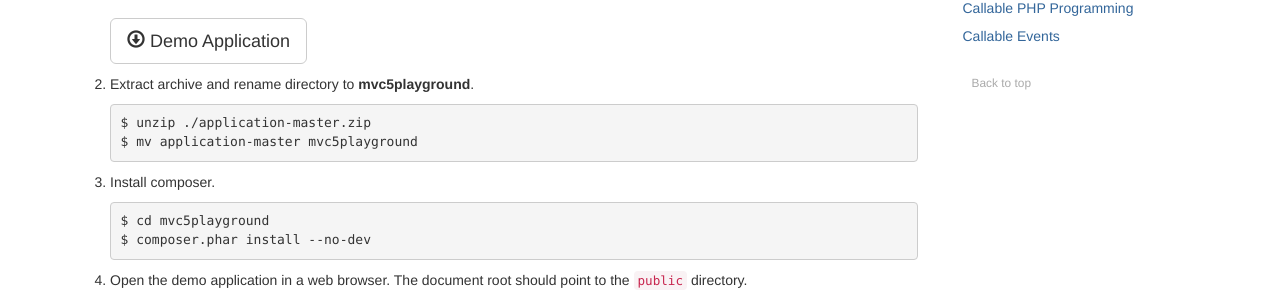
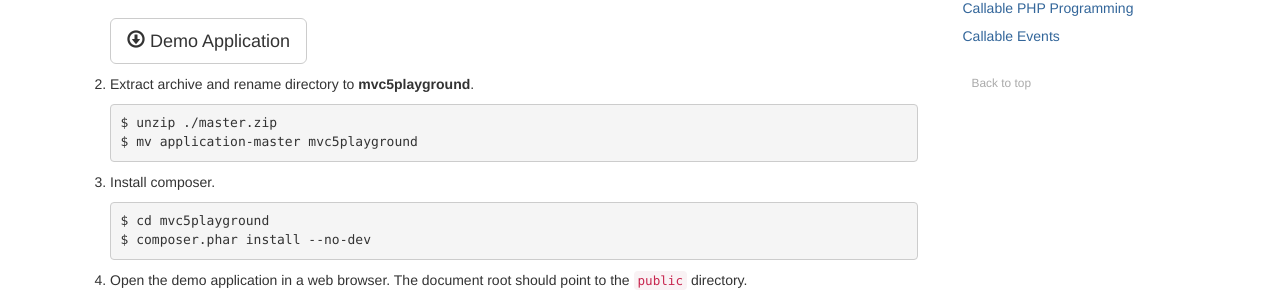
Before and after one commit to mvc5/mvc5.github.io, a Jekyll site: the page built from getting-started/index.md, in a window 1280 px wide and 900 px high, scrolled down 569 px. Shown: the part 145-448 px from the top of the window. Built offline with Jekyll 4.4.1, drawn with Linux system fonts in a browser that asks for light colours; nearby versions of some CDN libraries.

Commit message:
fix unzip cmd

```diff
--- a/getting-started/demo-application.md
+++ b/getting-started/demo-application.md
@@ -8,7 +8,7 @@
     </li>
     <li>
         <p>Extract archive and rename directory to <b>mvc5playground</b>.</p>
-        <pre><code class="language-php">$ unzip ./application-master.zip<br>$ mv application-master mvc5playground</code></pre>
+        <pre><code class="language-php">$ unzip ./master.zip<br>$ mv application-master mvc5playground</code></pre>
     </li>
     <li>
         <p>Install composer.</p>
```
